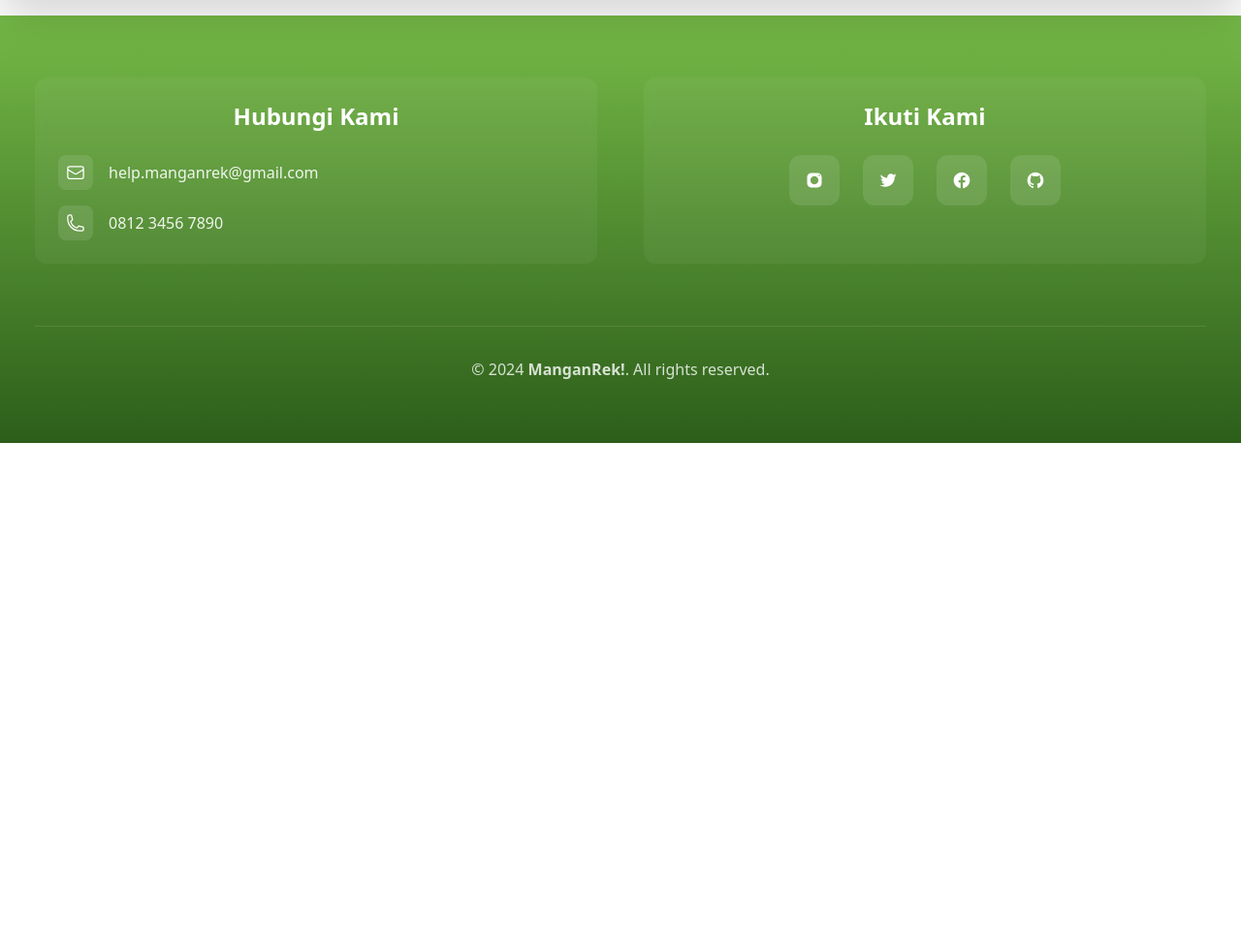
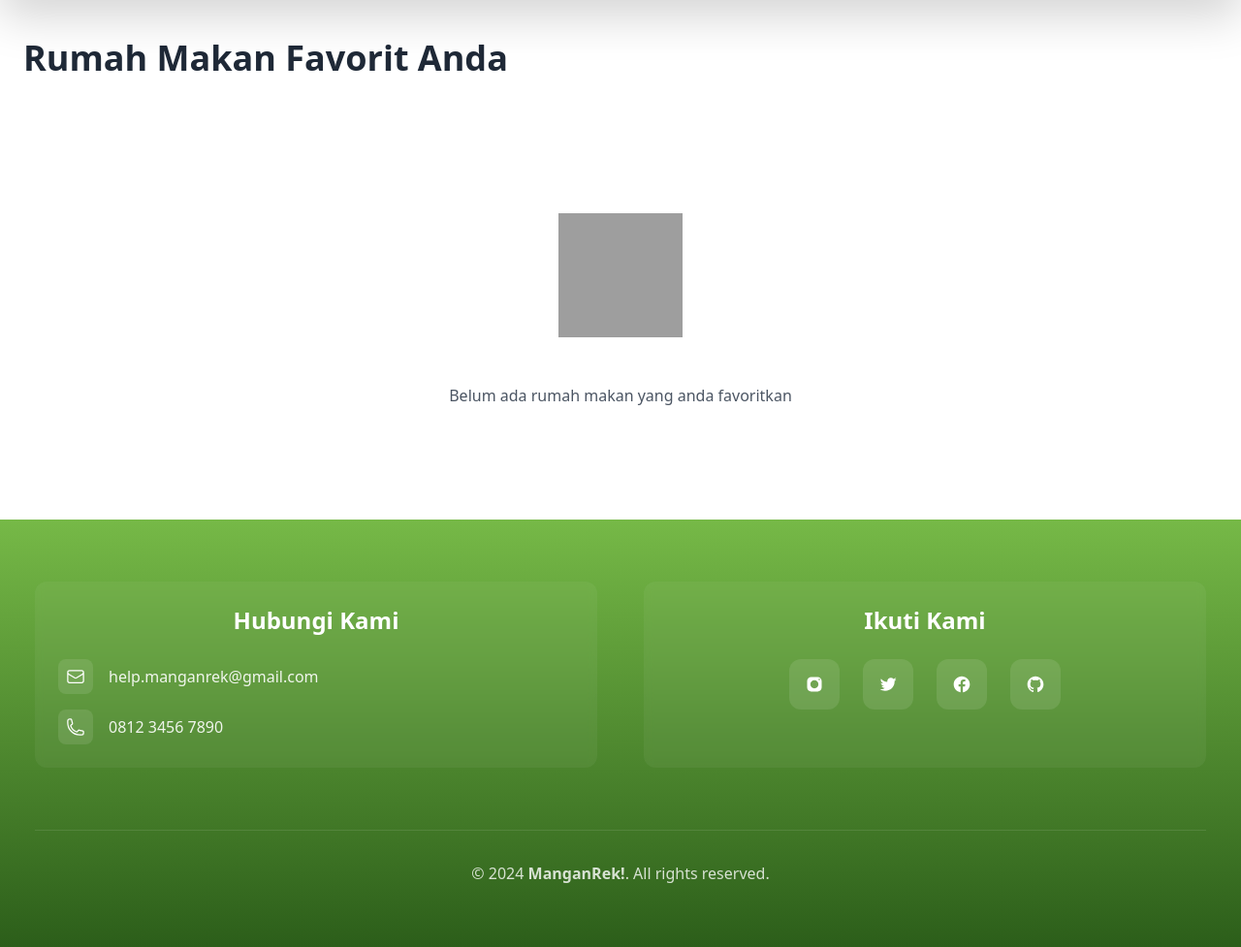
Before and after one commit to PBP-E04/manganrek, a Django app: page /favorit/ in a window 1280 px wide. Shown: the part 64-1041 px from the top of the page at 97% size. Before the commit the page ends 521 px from the top, so only its background shows below. Run offline with Django 5.2, Linux system fonts and the light colour scheme; a user stored in the database is signed in; data comes from the database, SQL or seed files in the repository; tables that the repository leaves empty hold one stand-in row (values such as "Sample post"); some libraries are stand-ins or nearby versions; grey boxes are pictures that could not be loaded.

Commit message:
UPDATING show_favourite.html

```diff
--- a/favorit/templates/show_favorit.html
+++ b/favorit/templates/show_favorit.html
@@ -27,6 +27,13 @@
 
 {% block content %}
 
+    <div class="header-container mx-auto px-4 py-4 text-left">
+        <h2 class="header-text text-3xl md:text-4xl font-semibold text-gray-800 relative inline-block">
+            <span class="before:content-['']">
+                Rumah Makan Favorit Anda
+            </span>
+        </h2>
+    </div>
     <div id="rumahMakanList"></div>
     <div id="makananList" class="grid grid-cols-1 md:grid-cols-2 lg:grid-cols-3 gap-6 hidden">
         {% for menu in makanan %}
@@ -123,6 +130,15 @@ async function refreshRumahMakan() {
             <div class="flex flex-col items-center justify-center min-h-[24rem] p-6">
                 <img src="{% static 'image/sedih-banget.png' %}" alt="Sad face" class="w-32 h-32 mb-4"/>
                 <p class="text-center text-gray-600 mt-4">Belum ada rumah makan pada ManganRek!</p>
+            </div>
+        `;
+    }
+    else if (favoritMap.filter(item => Object.values(item)[0] === true).length === 0){
+        classNameString = "flex flex-col items-center justify-center min-h-[24rem] p-6";
+        htmlString = `
+            <div class="flex flex-col items-center justify-center min-h-[24rem] p-6">
+                <img src="{% static 'image/sedih-banget.png' %}" alt="Sad face" class="w-32 h-32 mb-4"/>
+                <p class="text-center text-gray-600 mt-4">Belum ada rumah makan yang anda favoritkan</p>
             </div>
         `;
     }
--- a/templates/base.html
+++ b/templates/base.html
@@ -11,7 +11,6 @@
     <script src="https://cdn.jsdelivr.net/npm/bootstrap@5.1.3/dist/js/bootstrap.bundle.min.js"></script>
     {% block meta %} {% endblock meta %}
   </head>
-
   <body>
     {% include "navbar.html" %}
     {% block content %} {% endblock content %}
```
